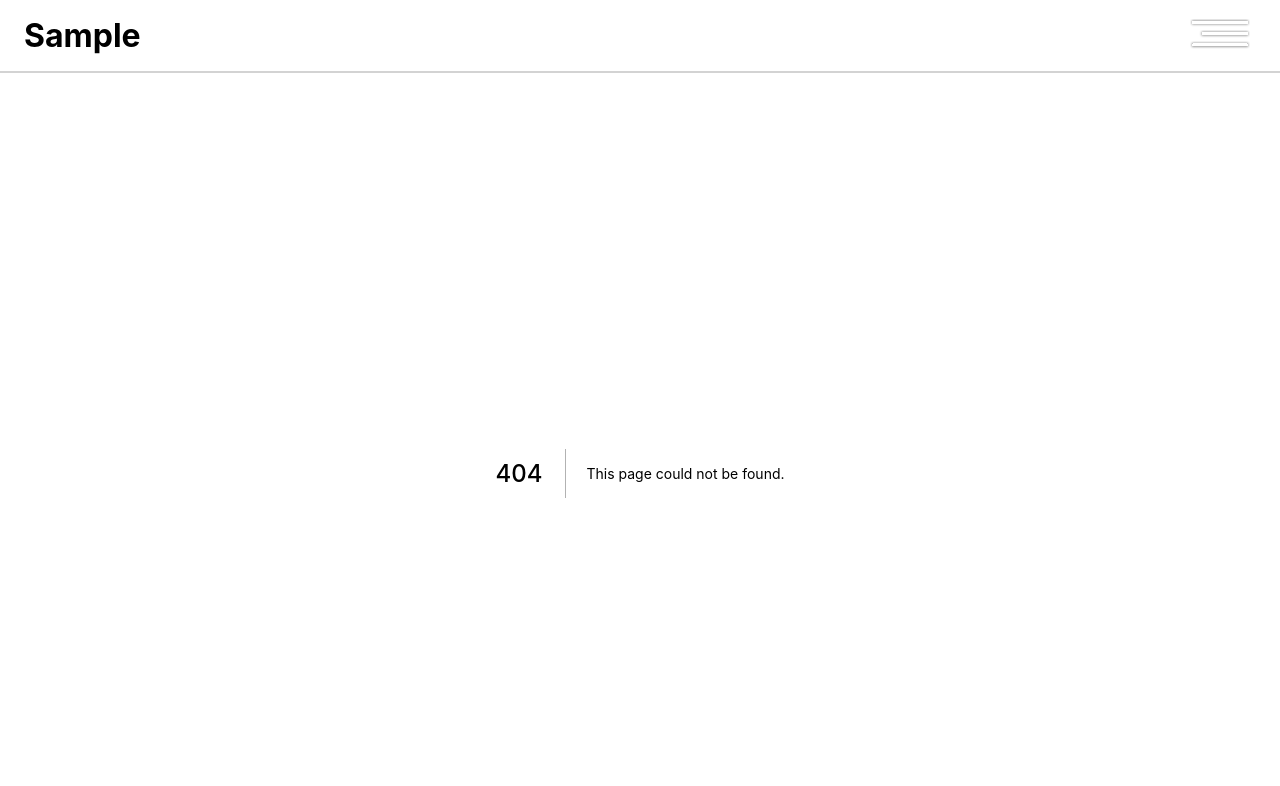
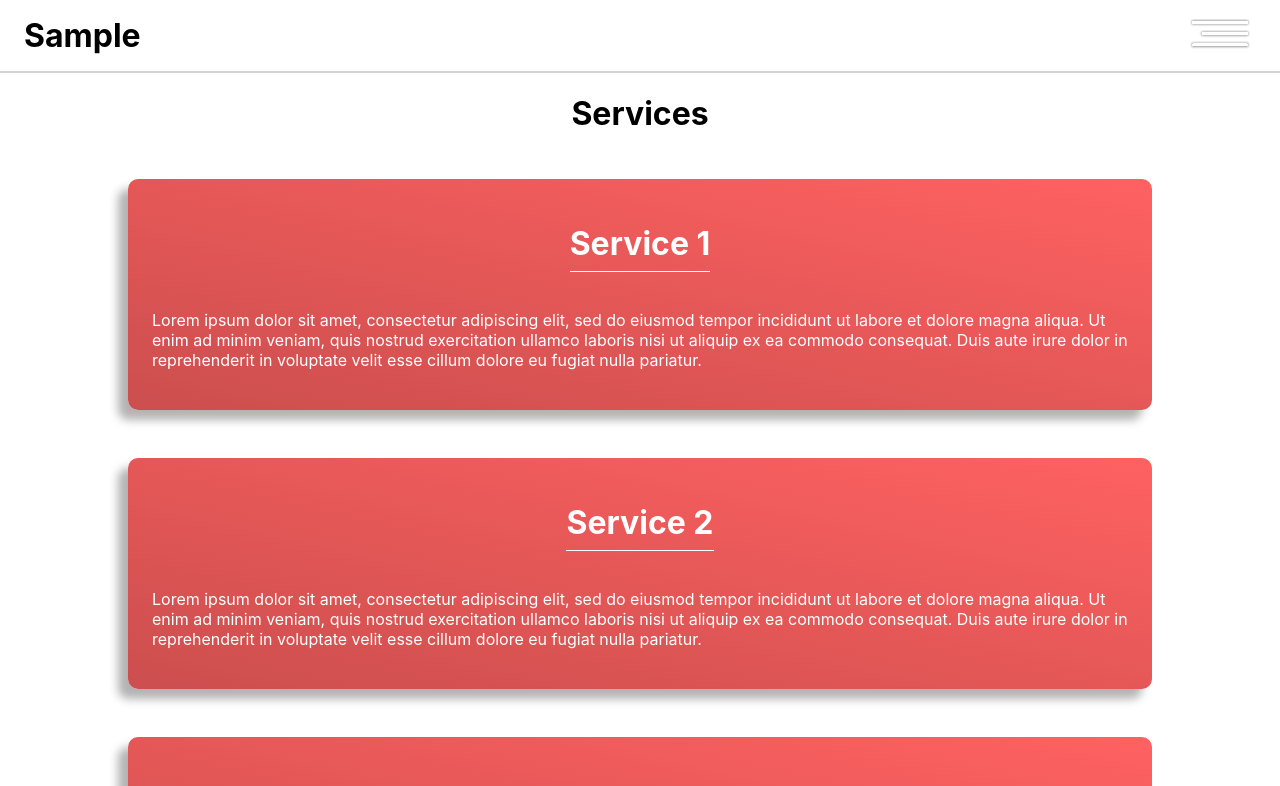
Before and after one commit to mikelee/sample-business, a Next.js app: page /services in a window 1280 px wide. Before the commit this address had no page. Shown: the top 786 px of the page. Built offline with nearby package versions, Linux system fonts and the light colour scheme.

Commit message:
Create Services page

```diff
--- /dev/null
+++ b/pages/services.tsx
@@ -0,0 +1,16 @@
+import services from '../servicesData';
+
+import styles from '../styles/Services.module.scss';
+
+import Card from '../components/card.component';
+
+const Services: React.FC = () => (
+    <main className={styles['services']}>
+        <h1 className={styles['title']}>Services</h1>
+        {
+            services.map(service => <Card key={service.id} title={service.title} text={service.text} />)
+        }
+    </main>
+);
+
+export default Services;
--- /dev/null
+++ b/styles/Services.module.scss
@@ -0,0 +1,5 @@
+.services {
+    display: flex;
+    flex-direction: column;
+    align-items: center;
+}
```
